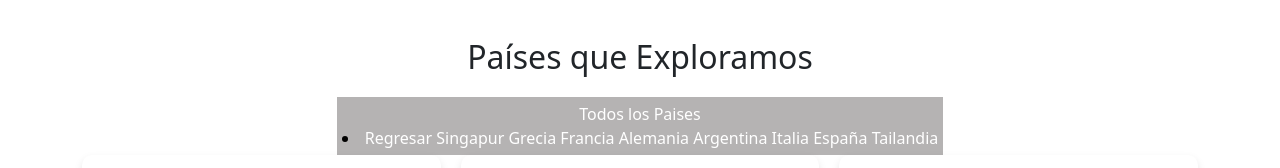
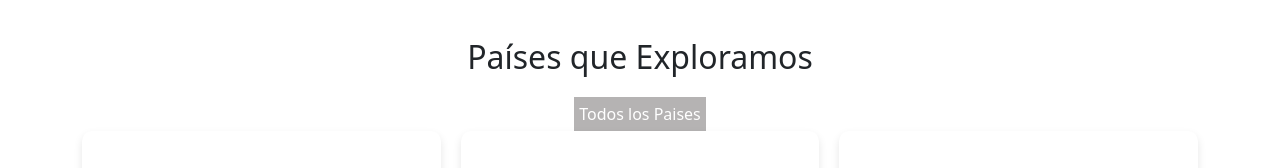
Before and after one commit to JuanKLop/RecetasDelMundo, a plain HTML site: page index.html in a window 1280 px wide. Shown: the part 1670-1838 px from the top of the page. Drawn offline with nearby package versions, Linux system fonts and the light colour scheme.

Commit message:
Update index.html

```diff
--- a/index.html
+++ b/index.html
@@ -37,15 +37,6 @@
         <section id="Pr" class="recipe-grid">
             <h2>Países que Exploramos</h2>
             <button><a href="Singapur.html">Todos los Paises</a>
-                <li><a href="index.html" class="active" >Regresar</a>
-                    <a href="Singapur.html"  >Singapur</a>
-                <a href="Grecia.html"  >Grecia</a>
-                    <a href="francia.html"  >Francia</a>
-                    <a href="alemania.html" >Alemania</a>
-                    <a href="argentina.html" >Argentina</a>
-                    <a href="italia.html"  >Italia</a>
-                    <a href="España.html" >España</a>
-                    <a href="Tailandia.html"  >Tailandia</a>
             </button>
 
             <div class="recipe-cards">
```
